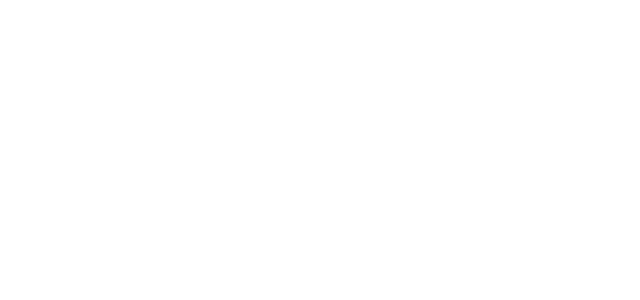
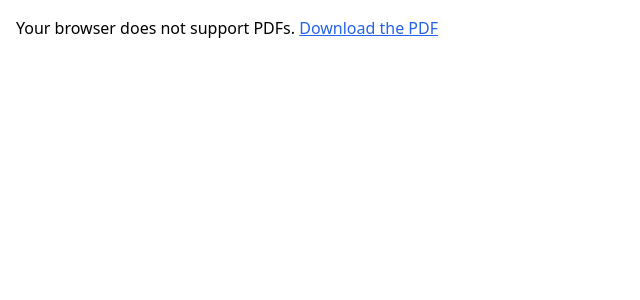
Before and after one commit to WilliamGiammona/william-giammona-resume, a Next.js app: page / in a window 1280 px wide. Shown: the top 300 px of the page, without its empty margins (0-640 px from the left). Built offline with nearby package versions, Linux system fonts and the light colour scheme.

Commit message:
updated pdf

```diff
--- a/app/page.tsx
+++ b/app/page.tsx
@@ -1,3 +1,22 @@
 export default function Home() {
-  return <div></div>;
+  return (
+    <div className="fixed inset-0">
+      <object
+        data="/William_Giammona_Resume.pdf"
+        type="application/pdf"
+        className="w-full h-full"
+      >
+        <p className="p-4">
+          Your browser does not support PDFs.{" "}
+          <a
+            href="/William_Giammona_Resume.pdf"
+            className="text-blue-600 hover:text-blue-800 underline"
+            download
+          >
+            Download the PDF
+          </a>
+        </p>
+      </object>
+    </div>
+  );
 }
```
